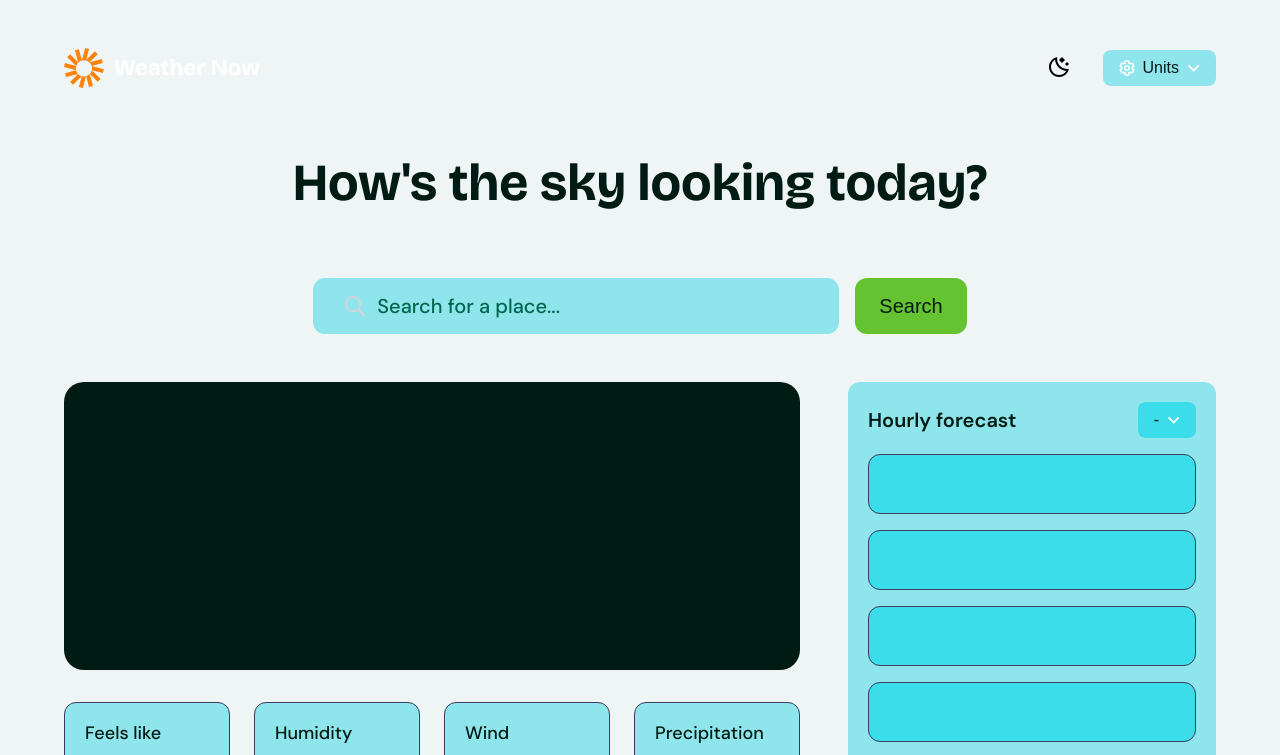
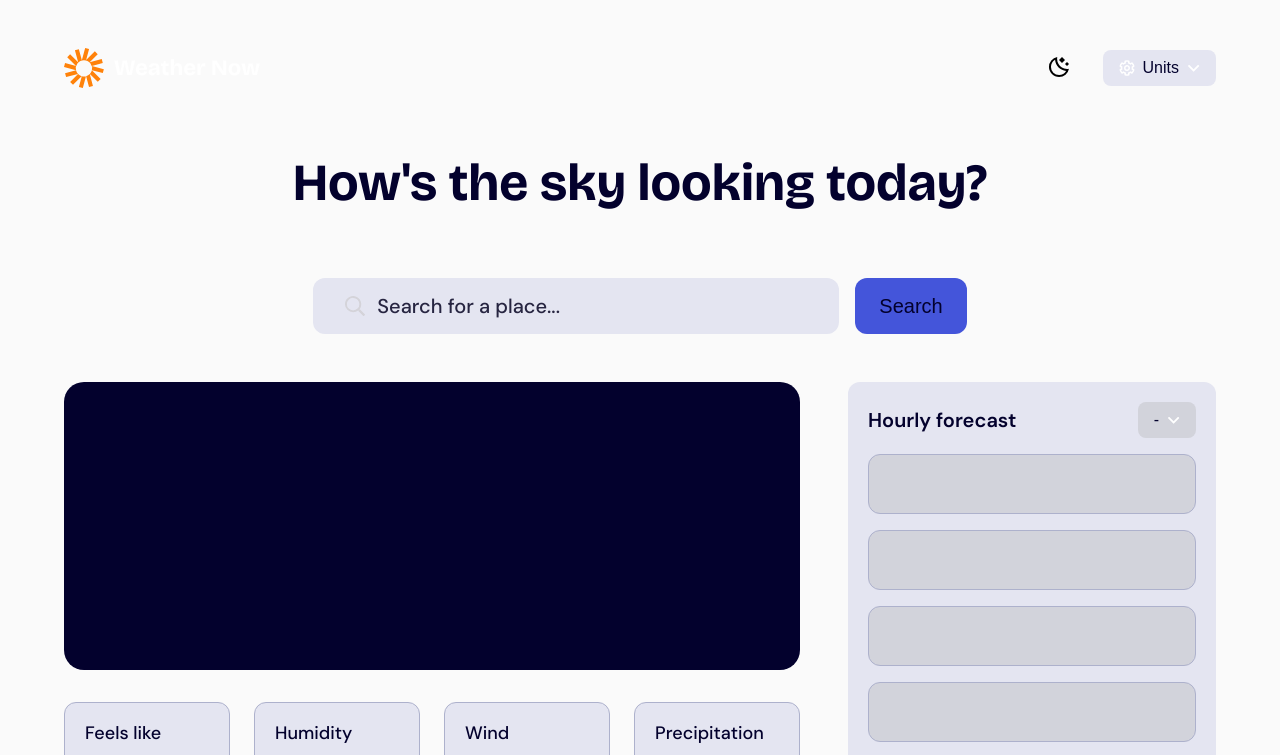
Before and after one commit to jkaps9/weather-application, a website built with Vite: page index.html in a window 1280 px wide. Both pictures are taken after a click on the button 1058 px from the left and 68 px from the top of the page. Shown: the top 755 px of the page. Built offline with nearby package versions, Linux system fonts and the light colour scheme; files whose address does not match are found by name.

Commit message:
update light mode coloring

```diff
--- a/src/styles.css
+++ b/src/styles.css
@@ -628,17 +628,13 @@ body.inverted {
 
 body.light {
   /* TODO: SWITCH UP BG IMAGES ON WEATHER-INFO */
-  --neutral-900: hsl(184, 25%, 95%);
-  --neutral-800: hsl(184, 70%, 74%);
-  --neutral-700: hsl(184, 80%, 57%);
-  --netural-600: hsl(184, 90%, 30%);
-  --neutral-300: hsl(166, 100%, 24%);
-  --neutral-200: hsl(166, 100%, 20%);
-  --neutral-0: hsl(166, 100%, 5%);
-  --neutral-0-light: hsla(166, 100%, 6%, 0.8);
-
-  --blue-500: hsl(99, 59%, 48%);
-  --blue-700: hsl(96, 100%, 26%);
+  --neutral-900: hsl(0, 0%, 98%);
+  --neutral-800: hsl(235, 32%, 92%);
+  --neutral-700: hsl(233, 11%, 84%);
+  --neutral-600: hsl(233, 23%, 74%);
+  --neutral-300: hsl(243, 23%, 24%);
+  --neutral-200: hsl(243, 27%, 20%);
+  --neutral-0: hsl(243, 96%, 9%);
 }
 
 .dark-mode-toggle {
```
